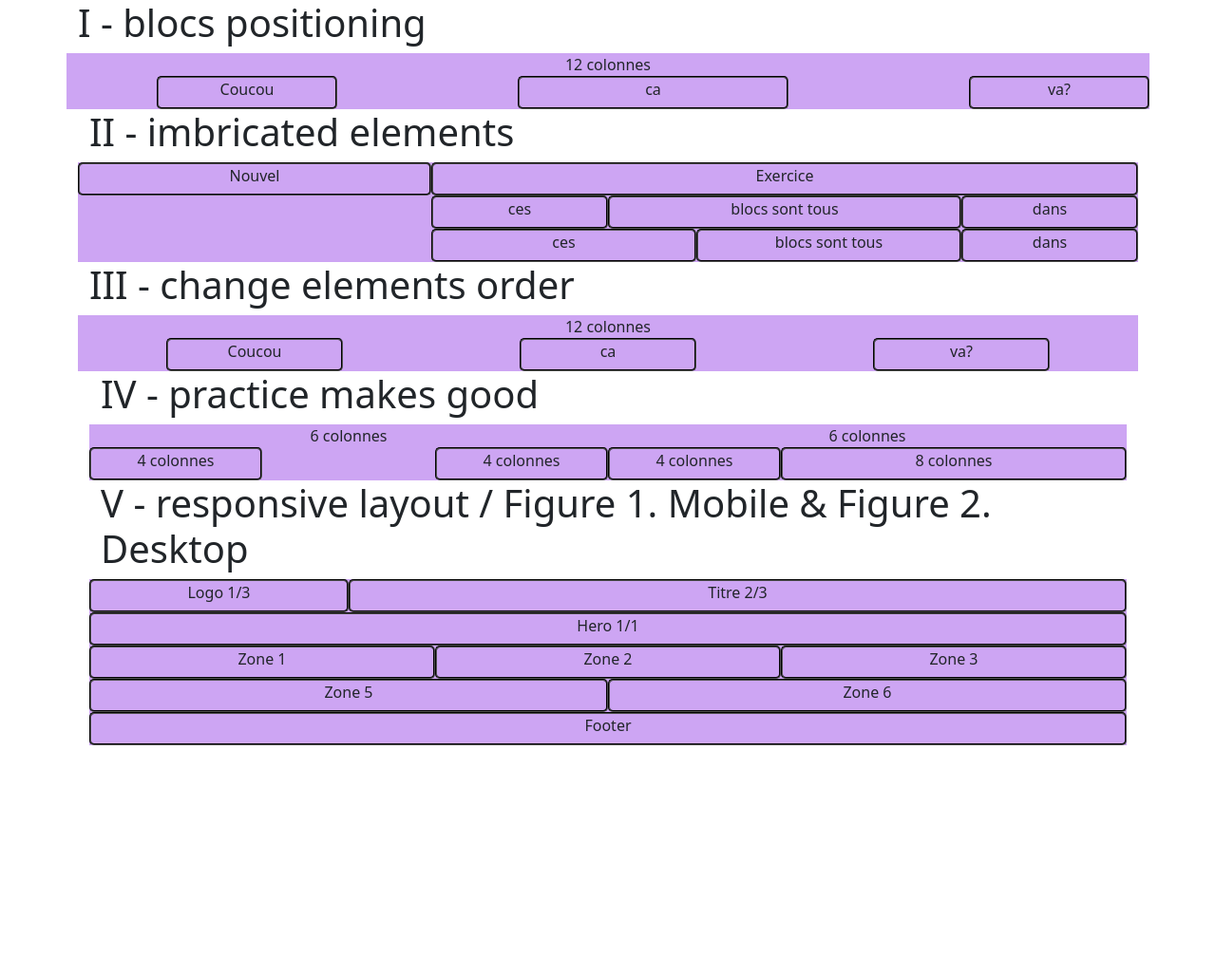
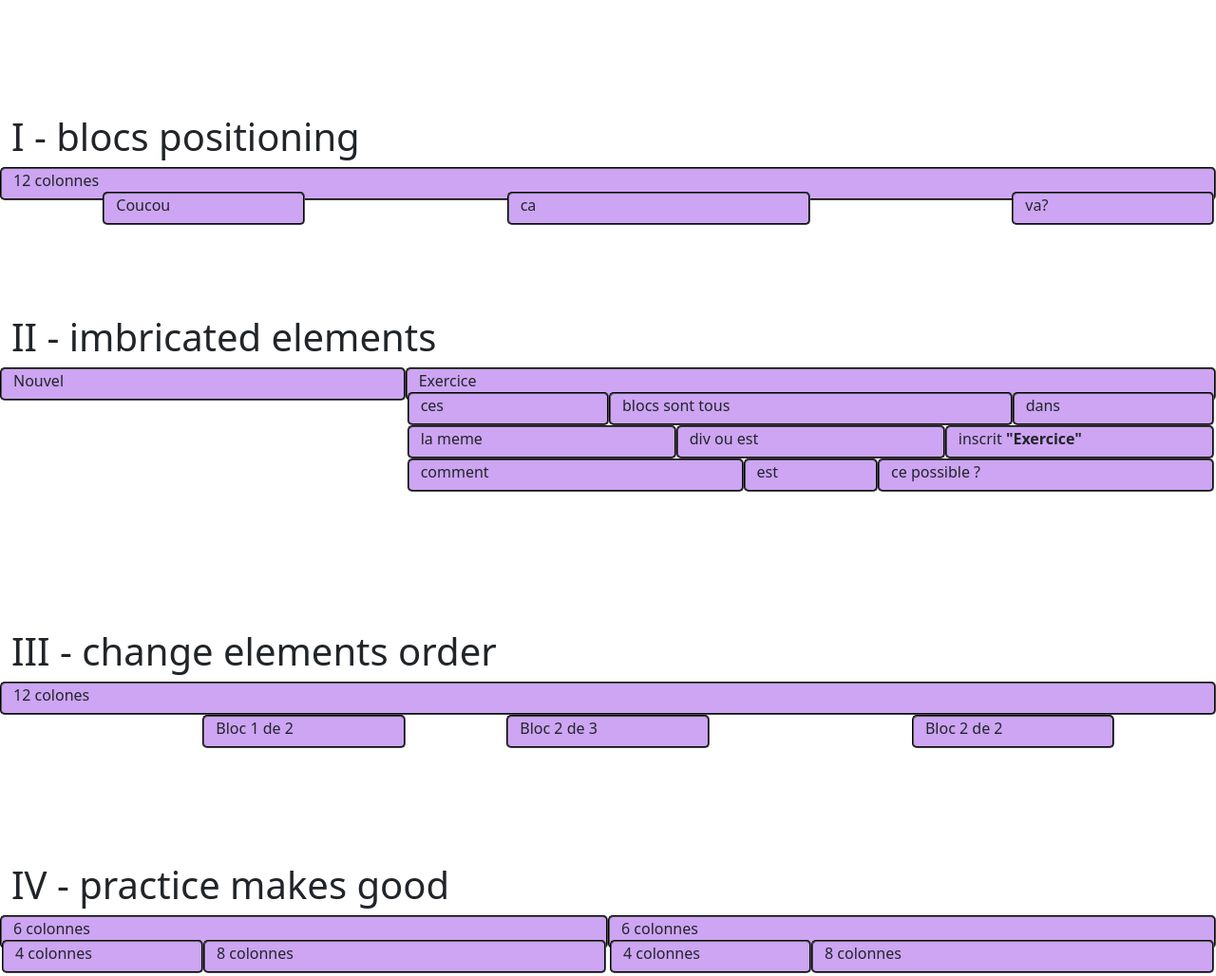
Before and after one commit to Yuliya-beCode/exercises-bootstrap, a plain HTML site: page index.html in a window 1280 px wide. Shown: the top 1028 px of the page at 95% size. Before the commit the page ends 800 px from the top, so only its background shows below. Drawn offline with nearby package versions, Linux system fonts and the light colour scheme.

Commit message:
some changes

```diff
--- a/index.html
+++ b/index.html
@@ -6,97 +6,137 @@
     <link rel="stylesheet" href="style.css">
     <link href="https://cdn.jsdelivr.net/npm/bootstrap@5.0.0-beta1/dist/css/bootstrap.min.css" rel="stylesheet" integrity="sha384-giJF6kkoqNQ00vy+HMDP7azOuL0xtbfIcaT9wjKHr8RbDVddVHyTfAAsrekwKmP1" crossorigin="anonymous">
 
-    <title>Document</title>
+    <title>Exercises-Bootstrap</title>
 </head>
 <body>
 
 
-    <div class="container">
+<br>
+<br>
+<br>
+<br>
+<br>
+
+
+    <div class="container-fluid">
     <h1>I - blocs positioning</h1>
 
         <div class="row">
-        <div class="col">12 colonnes</div>
+            <div class="col col-md-12">12 colonnes
+                <div class="row">
+                    <div class="col col-md-2 offset-1">Coucou</div>
+                    <div class="col col-md-3 offset-2">ca</div>
+                    <div class="col col-md-2 offset-2">va?</div>
                 </div>
-
-    <div class="row">
-         <div class="col-2 offset-1">
-            Coucou
             </div>
-        <div class="col-3 offset-2">ca
-                    </div>
-         <div class="col-2 offset-2">
-             va?
             </div>
     </div>
 
 
 
-    <div class="container">
+<br>
+<br>
+<br>
+<br>
+<br>
+
+
+
+    <div class="container-fluid">
      <h1>II - imbricated elements</h1>
 
       <div class="row">
-          <div class="col-4">Nouvel</div>
-          <div class="col-8">Exercice</div>
+          <div class="col col-md-4">Nouvel</div>
+
+           <div class="col col-md-8">Exercice
+               <div class="row">
+                   <div class="col col-md-3">ces</div>
+                   <div class="col col-md-6">blocs sont tous</div>
+                    <div class="col col-md-3">dans</div>
                </div>
 
                <div class="row">
-          <div class="col-2 offset-4">ces</div>
-          <div class="col-4">blocs sont tous</div>
-          <div class="col-2">dans</div>
+                   <div class="col col-md-4">la meme</div>
+                   <div class="col col-md-4">div ou est</div>
+                    <div class="col col-md-4">inscrit <b>"Exercice"</b></div>
                </div>
 
-
                <div class="row">
-          <div class="col-3 offset-4">ces</div>
-          <div class="col-3">blocs sont tous</div>
-          <div class="col-2">dans</div>
+                   <div class="col col-md-5">comment</div>
+                   <div class="col col-md-2">est</div>
+                    <div class="col col-md-5">ce possible ?</div>
                </div>
 
             </div>
 
-    <div class="container">
-    <h1>III - change elements order</h1>
-
-    <div class="row">
-        <div class="col">12 colonnes</div>
      </div>
 
+    </div>
+
+<br>
+<br>
+<br>
+<br>
+<br>
+<br>
+<br>
+<br>
+<br>
+<br>
+
+    <div class="container-fluid">
+        <h1>III - change elements order</h1>
         <div class="row">
-         <div class="col-2 offset-1">
-            Coucou
-            </div>
-        <div class="col-2 offset-2">ca
-                    </div>
-         <div class="col-2 offset-2">
-             va?
+            <div class="col-md-12 order-first">12 colones</div>
+            <div class="col-md-2 offset-md-1 order-3">Bloc 2 de 3</div>
+            <div class="col-md-2 offset-md-2 order-4">Bloc 2 de 2</div>
+            <div class="col-md-2 offset-md-2 order-2"> Bloc 1 de 2</div>
         </div>
     </div>
 
 
-    <div class="container">
+<br>
+<br>
+<br>
+<br>
+<br>
+
+
+    <div class="container-fluid">
      <h1>IV - practice makes good</h1>
 
         <div class="row">
-            <div class="col align-self-start">
-            6 colonnes
-            </div>
-             <div class="col align-self-end">
-            6 colonnes
+            <div class="col col-md-6">6 colonnes
+                <div class="row">
+                    <div class="col col-md-4">4 colonnes</div>
+                    <div class="col col-md-8">8 colonnes</div>
                 </div>
             </div>
 
+
+            <div class="col col-md-6">6 colonnes
                 <div class="row">
-            <div class="col-2">4 colonnes</div>
-            <div class="col-2 offset-2">4 colonnes</div>
-            <div class="col-2">4 colonnes</div>
-            <div class="col-4">8 colonnes</div>
+                    <div class=" col col-md-4">4 colonnes</div>
+                    <div class="col col-md-8">8 colonnes</div>
                 </div>
+            </div>
+       </div>
+
+
+
 
 
     </div>
 
 
-    <div class="container">
+<br>
+<br>
+<br>
+<br>
+<br>
+
+
+    <div class="container-fluid">
 
     <h1>V - responsive layout / Figure 1. Mobile & Figure 2. Desktop </h1>
 
--- a/style.css
+++ b/style.css
@@ -1,13 +1,3 @@
-
-
-.row {
-    background-color: #CDA5F3;
-    text-align: center;
-    border-color: black;
-    border-width: 2px;
-
-
-}
 
 [class*="col-"]{
     border-style: groove;
```
Lines whose indentation alone changed are shown as unchanged.
